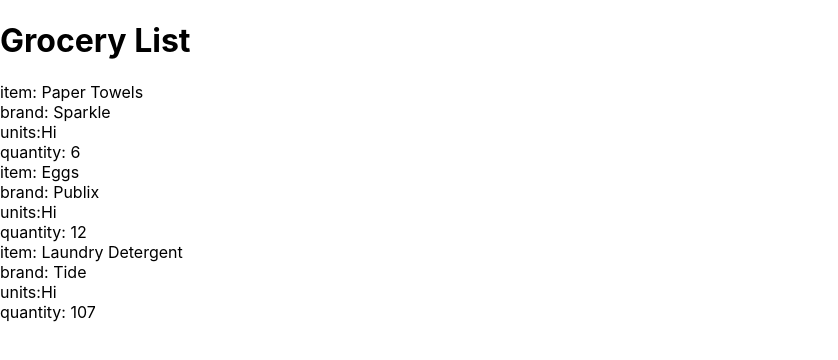
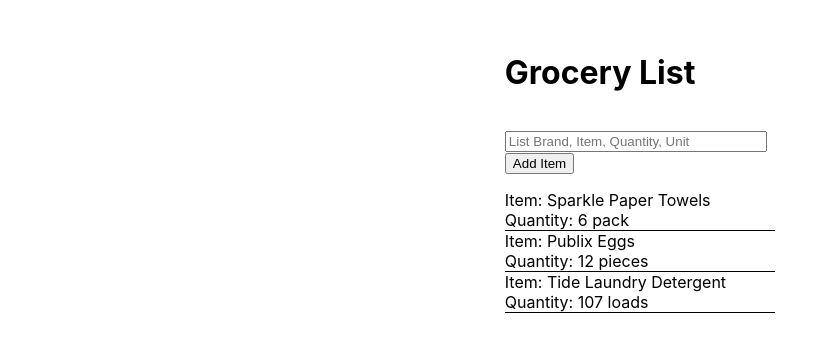
Before and after one commit to mpamurao/SE-Homework, a React (Create React App) app in the folder react_groceries/: page / in a window 1280 px wide. Shown: the top 360 px of the page, without its empty margins (0-838 px from the left). Built offline with nearby package versions, Linux system fonts and the light colour scheme.

Commit message:
added handleChange() addToList() and enterKey()

```diff
--- a/react_groceries/src/App.css
+++ b/react_groceries/src/App.css
@@ -1,38 +1,19 @@
-.App {
-  text-align: center;
+.App{
+  /* border:1px solid black; */
+  margin:1em;
+  display: grid;
+  justify-content: center;
+  padding:1em;
 }
 
-.App-logo {
-  height: 40vmin;
-  pointer-events: none;
+label{
+  /* border:1px solid black; */
+  justify-content: center;
+  padding: 1em 1em 1em 0em;
 }
-
-@media (prefers-reduced-motion: no-preference) {
-  .App-logo {
-    animation: App-logo-spin infinite 20s linear;
-  }
+input[type="text"]{
+  width:100%;
 }
-
-.App-header {
-  background-color: #282c34;
-  min-height: 100vh;
-  display: flex;
-  flex-direction: column;
-  align-items: center;
-  justify-content: center;
-  font-size: calc(10px + 2vmin);
-  color: white;
+.groceryItem{
+  border-bottom:1px solid black;
 }
-
-.App-link {
-  color: #61dafb;
-}
-
-@keyframes App-logo-spin {
-  from {
-    transform: rotate(0deg);
-  }
-  to {
-    transform: rotate(360deg);
-  }
-}
--- a/react_groceries/src/App.js
+++ b/react_groceries/src/App.js
@@ -1,4 +1,5 @@
 import React, { Component } from 'react';
+import './App.css';
 import Groceries from './components/Groceries.jsx';
 import groceries from './data/groceries.js';
 
@@ -10,24 +11,72 @@
     // import array of objects
     this.state = {
         groceriesList: groceries,
+        userInput:null,
     }
   }
 
   render() {
     return (
-      <div>
+      <div className="App">
         <h1>Grocery List</h1>
+
+        <label>
+        <input type="text" placeholder="List Brand, Item, Quantity, Unit" title="List Brand, Item, Quantity, Unit"
+          onChange={this.handleChange} onKeyPress={this.enterKey}></input>
+        <button onSubmit={this.addToList}>Add Item</button>
+        </label>
+
         <div className="groceryContainer">
-          {this.state.groceriesList.map((list, index) => {
-            const itemDescriptions = Object.entries(list);
-            // console.log("item Description ", itemDescription)
-
-            return <Groceries itemDescriptions={itemDescriptions} index={index} key={`${itemDescriptions[0][1]}-${index}`}></Groceries>
+          {this.state.groceriesList.map((item, index) => {
+            return <Groceries item={item} index={index} key={`${item}-${index}`}></Groceries>
           })}
         </div>
       </div>
     );
   }
+
+  handleChange = (event) => {
+    this.setState({userInput: event.target.value})
+    // console.log(this.state.userInput)
+  }
+
+  addToList = () => {
+    const input = this.state.userInput;
+    console.log(input)
+    // if textbox value is empty
+    if (!input){
+      return;
+    }
+
+    // input array with "Brand, Item, Quantity, Unit" format
+    const parsedInput = input.split(",");
+    console.log(parsedInput)
+
+    // get groceryList array
+    const groceriesList = this.state.groceriesList;
+    // create an object that'll be pushed into groceryList
+    const itemDescription = {}
+
+
+    itemDescription.item = parsedInput[1];
+    itemDescription.brand = parsedInput[0];
+    itemDescription.units = parsedInput[3];
+    itemDescription.quantity = parsedInput[2];
+    itemDescription.isPurchased = false;
+
+    groceriesList.push(itemDescription);
+
+    this.setState({groceriesList});
+  }
+
+  enterKey = (event) => {
+    if (event.key === "Enter"){
+      this.addToList()
+    }
+  }
+
+
+
 }
 
 export default App;
--- a/react_groceries/src/components/Groceries.jsx
+++ b/react_groceries/src/components/Groceries.jsx
@@ -5,22 +5,18 @@
         return (
             <div className="groceryItem">
 
-                {console.log(this.props.itemDescriptions, this.props.itemDescriptions.length)}
-                {/* {`${this.props.itemDescriptions[0][0]}: ${this.props.itemDescriptions[0][1]}`} */}
-                {this.props.itemDescriptions.map((description, index) => {
-                    if (index === (this.props.itemDescriptions.length - 1)){
-                        return null;
-                    }
-
-                    if (description.includes("units")){
-                        return <div className={description[0]} key={`${description[0]}-${this.props.index}`}>{`${description[0]}:Hi`}</div>
-                    }
-                    return <div className={description[0]} key={`${description[0]}-${this.props.index}`}>{`${description[0]}: ${description[1]}`}</div>
-                })}
+                {/* {console.log(this.props.item, this.props.item.length)} */}
+                <div className={this.props.item.item}>
+                    Item: {this.props.item.brand} {this.props.item.item}
+                </div>
+                <div className="Quantity">
+                    Quantity: {this.props.item.quantity} {this.props.item.units}
+                </div>
 
             </div>
         );
     }
 }
 
+
 export default Groceries;
```
